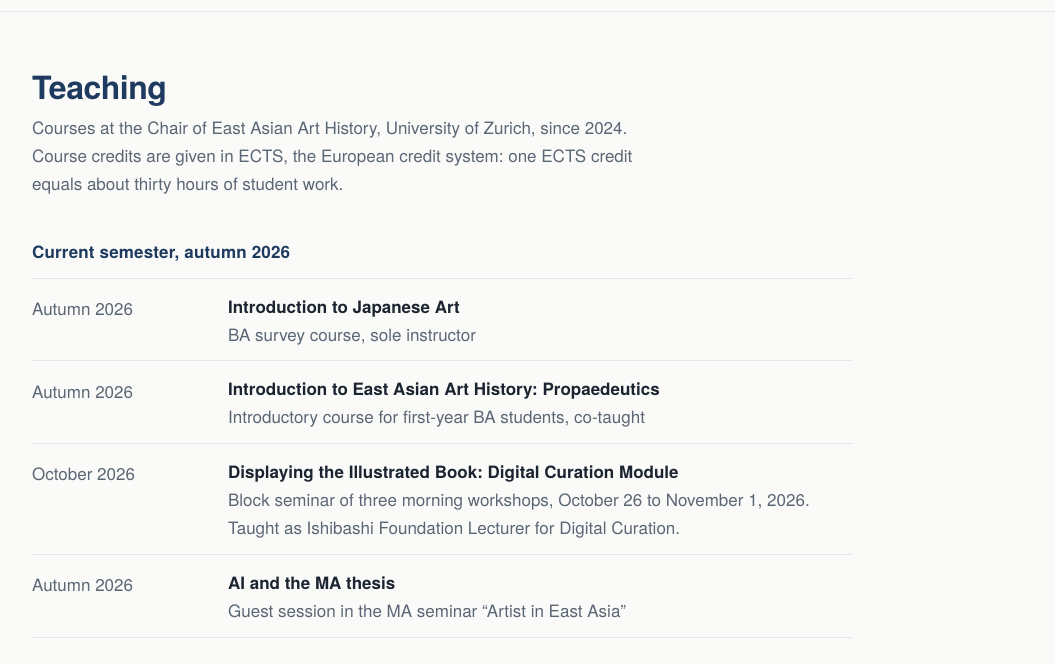
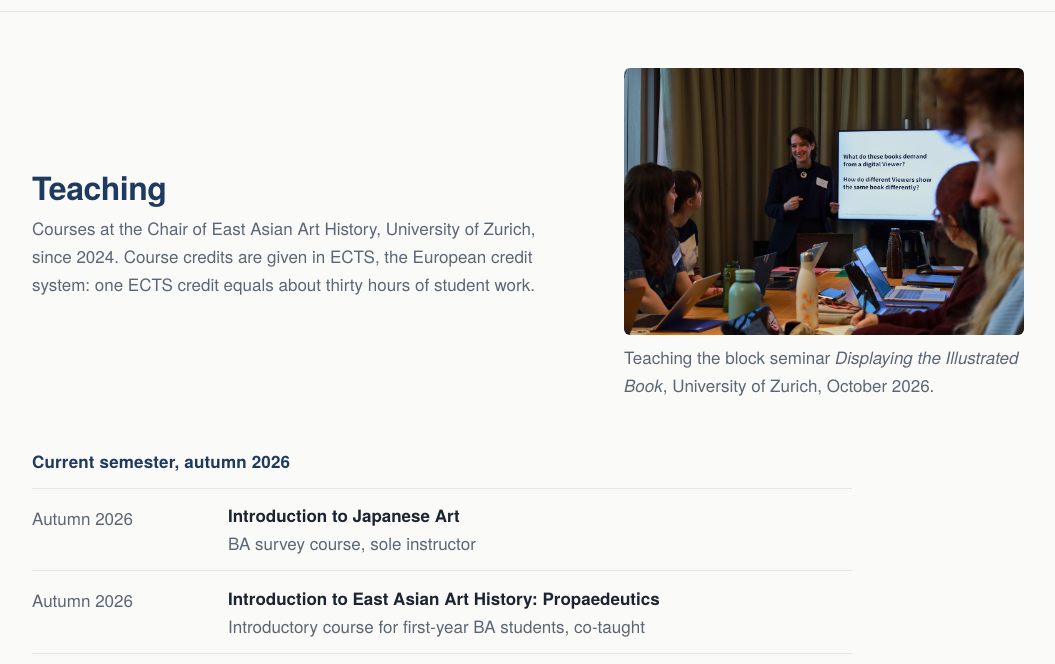
Before and after one commit to stesantschi/santschi.theprintlab.org, a plain HTML site: page teaching.html in a window 1280 px wide. Shown: the part 59-723 px from the top of the page, without its empty margins (112-1167 px from the left). Drawn offline with Linux system fonts and the light colour scheme.

Commit message:
Teaching: photograph from the October 2026 workshop beside the page title
Co-Authored-By: Claude Opus 5.5 <noreply@anthropic.com>
Claude-Session: https://claude.ai/code/session_01DUYeUA8pUhSGkuqSi96HBs

```diff
--- a/teaching.html
+++ b/teaching.html
@@ -31,10 +31,16 @@
     </nav>
 
     <main id="main">
-        <header class="page-head">
+        <header class="page-head page-head-figure">
             <div class="container">
+                <div class="head-text">
                 <h1>Teaching</h1>
                 <p>Courses at the Chair of East Asian Art History, University of Zurich, since 2024. Course credits are given in ECTS, the European credit system: one ECTS credit equals about thirty hours of student work.</p>
+                </div>
+                <figure class="head-figure">
+                    <img src="Santschi_workshop_2026.jpg" alt="Stephanie Santschi teaching at a long table of students with laptops; the screen behind her asks: What do these books demand from a digital Viewer? How do different Viewers show the same book differently?" width="1280" height="961">
+                    <figcaption>Teaching the block seminar <em>Displaying the Illustrated Book</em>, University of Zurich, October 2026.</figcaption>
+                </figure>
             </div>
         </header>
 
```
Also changed, not shown: Santschi_workshop_2026.jpg (added).
